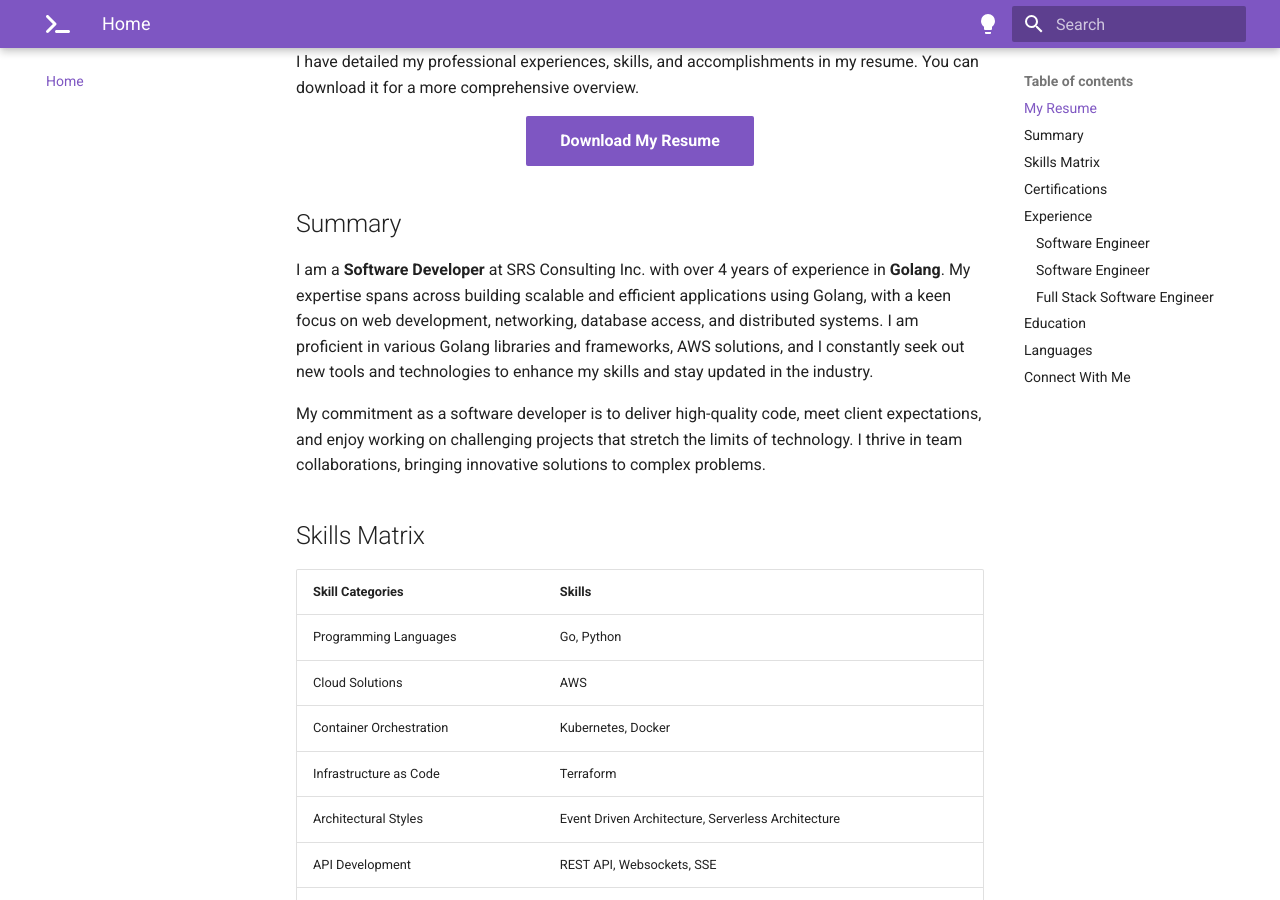
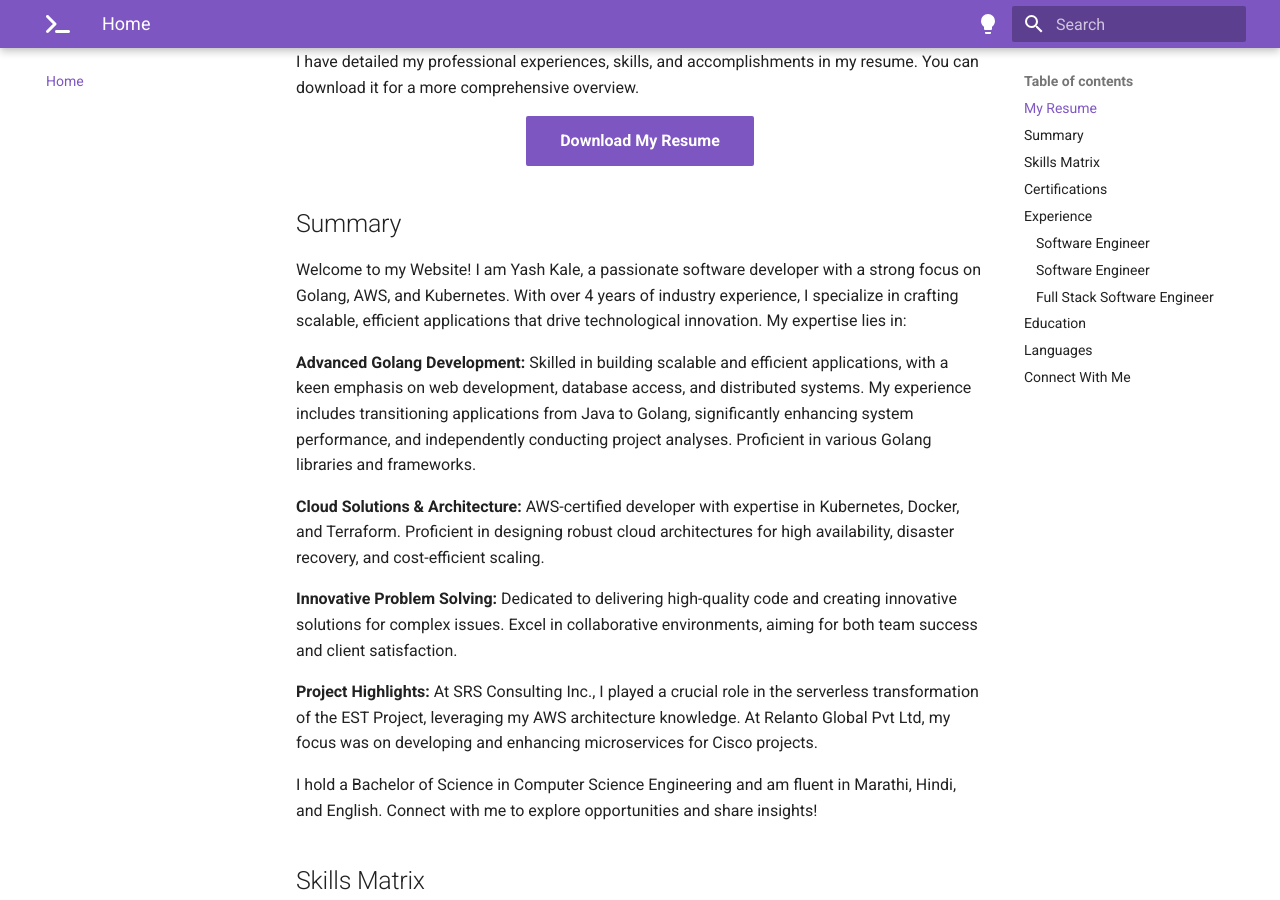
Before and after one commit to imyashkale/portfolio, an MkDocs documentation site: the page built from docs/index.md, in a window 1280 px wide and 900 px high, scrolled down 489 px. Built offline with MkDocs 1.6.1 and Material for MkDocs 9.7.7, drawn with Linux system fonts in a browser that asks for light colours.

Commit message:
Summary Updated With Latest Experience

```diff
--- a/docs/index.md
+++ b/docs/index.md
@@ -21,9 +21,17 @@ I have detailed my professional experiences, skills, and accomplishments in my r
 
 ## Summary
 
-I am a **Software Developer** at SRS Consulting Inc. with over 4 years of experience in **Golang**. My expertise spans across building scalable and efficient applications using Golang, with a keen focus on web development, networking, database access, and distributed systems. I am proficient in various Golang libraries and frameworks, AWS solutions, and I constantly seek out new tools and technologies to enhance my skills and stay updated in the industry.
+Welcome to my Website! I am Yash Kale, a passionate software developer with a strong focus on Golang, AWS, and Kubernetes. With over 4 years of industry experience, I specialize in crafting scalable, efficient applications that drive technological innovation. My expertise lies in:
 
-My commitment as a software developer is to deliver high-quality code, meet client expectations, and enjoy working on challenging projects that stretch the limits of technology. I thrive in team collaborations, bringing innovative solutions to complex problems.
+**Advanced Golang Development:** Skilled in building scalable and efficient applications, with a keen emphasis on web development, database access, and distributed systems. My experience includes transitioning applications from Java to Golang, significantly enhancing system performance, and independently conducting project analyses. Proficient in various Golang libraries and frameworks.
+
+**Cloud Solutions & Architecture:** AWS-certified developer with expertise in Kubernetes, Docker, and Terraform. Proficient in designing robust cloud architectures for high availability, disaster recovery, and cost-efficient scaling.
+
+**Innovative Problem Solving:** Dedicated to delivering high-quality code and creating innovative solutions for complex issues. Excel in collaborative environments, aiming for both team success and client satisfaction.
+
+**Project Highlights:** At SRS Consulting Inc., I played a crucial role in the serverless transformation of the EST Project, leveraging my AWS architecture knowledge. At Relanto Global Pvt Ltd, my focus was on developing and enhancing microservices for Cisco projects.
+
+I hold a Bachelor of Science in Computer Science Engineering and am fluent in Marathi, Hindi, and English. Connect with me to explore opportunities and share insights!
 
 ## Skills Matrix
 
```
